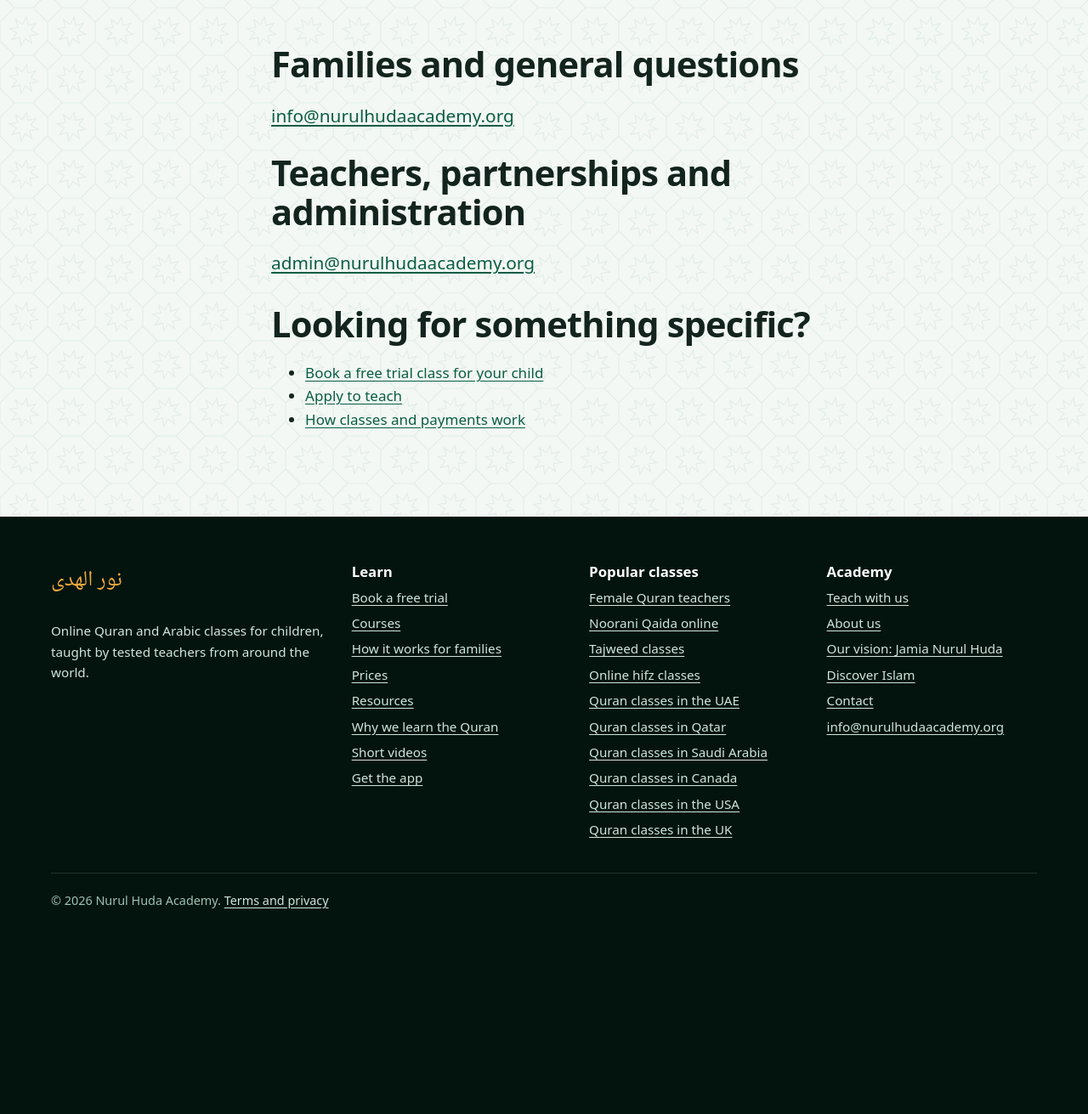
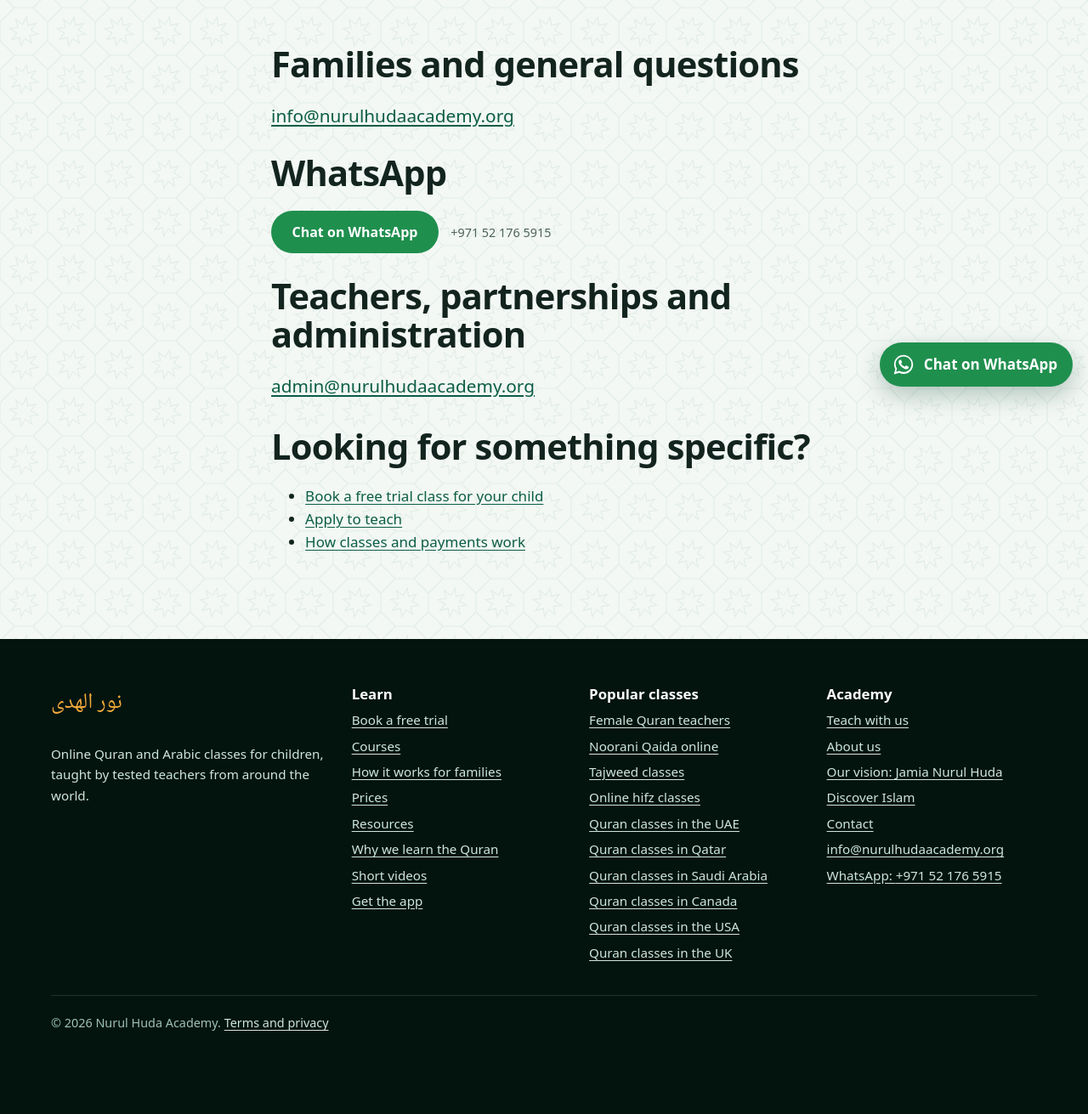
Before and after one commit to hayatkhan321/nurulhuda-academy, a Flask app: page /contact in a window 1280 px wide. Shown: the part 327-1638 px from the top of the page at 85% size. Before the commit the page ends 1396 px from the top, so only its background shows below. Run offline with Flask 3, Linux system fonts and the light colour scheme; some web fonts are replaced.

Commit message:
Chat on WhatsApp: floating button on public pages, Contact page and footer links (+971 52 176 5915), greeting typed in the visitor's language
Co-Authored-By: Claude Opus 5.5 <noreply@anthropic.com>
Claude-Session: https://claude.ai/code/session_01LcH6Hpkaqaxq97w6f9YcJF

```diff
--- a/config.py
+++ b/config.py
@@ -64,6 +64,8 @@ class Config:
     # Claude as bookkeeping reviewer (https://console.anthropic.com). Without a key, the Books page works without it.
     ANTHROPIC_API_KEY = os.getenv("ANTHROPIC_API_KEY", "").strip()
     ANTHROPIC_MODEL = os.getenv("ANTHROPIC_MODEL", "claude-sonnet-5-5").strip()
+    # The academy's public WhatsApp number (digits only, with country code) for the "Chat on WhatsApp" links.
+    WHATSAPP_PUBLIC_NUMBER = os.getenv("WHATSAPP_PUBLIC_NUMBER", "971521765915").strip().lstrip("+")
     WHATSAPP_TOKEN = os.getenv("WHATSAPP_TOKEN", "").strip()
     WHATSAPP_PHONE_ID = os.getenv("WHATSAPP_PHONE_ID", "").strip()
     WHATSAPP_VERIFY_TOKEN = os.getenv("WHATSAPP_VERIFY_TOKEN", "").strip()
--- a/nurulhuda/i18n/ar.json
+++ b/nurulhuda/i18n/ar.json
@@ -686,5 +686,6 @@
 "685": "مرة واحدة",
 "686": "الأكثر طلبًا",
 "687": "{plan}: {price}",
-"688": "الأسعار وخصومات العائلة"
+"688": "الأسعار وخصومات العائلة",
+"689": "تواصل معنا عبر واتساب"
 }
--- a/nurulhuda/i18n/es.json
+++ b/nurulhuda/i18n/es.json
@@ -685,5 +685,6 @@
 "685": "una vez",
 "686": "Más popular",
 "687": "{plan}: {price}",
-"688": "Ver precios y descuentos familiares"
+"688": "Ver precios y descuentos familiares",
+"689": "Escríbenos por WhatsApp"
 }
--- a/nurulhuda/i18n/fr.json
+++ b/nurulhuda/i18n/fr.json
@@ -685,5 +685,6 @@
 "685": "une fois",
 "686": "Le plus choisi",
 "687": "{plan} : {price}",
-"688": "Voir les tarifs et les réductions familiales"
+"688": "Voir les tarifs et les réductions familiales",
+"689": "Écrivez-nous sur WhatsApp"
 }
--- a/nurulhuda/i18n/id.json
+++ b/nurulhuda/i18n/id.json
@@ -685,5 +685,6 @@
 "685": "sekali",
 "686": "Terpopuler",
 "687": "{plan}: {price}",
-"688": "Lihat harga dan diskon keluarga"
+"688": "Lihat harga dan diskon keluarga",
+"689": "Chat di WhatsApp"
 }
--- a/nurulhuda/i18n/keys.json
+++ b/nurulhuda/i18n/keys.json
@@ -686,5 +686,6 @@
 "685": "once",
 "686": "Most popular",
 "687": "{plan}: {price}",
-"688": "See prices and family discounts"
+"688": "See prices and family discounts",
+"689": "Chat on WhatsApp"
 }
--- a/nurulhuda/i18n/ms.json
+++ b/nurulhuda/i18n/ms.json
@@ -685,5 +685,6 @@
 "685": "sekali",
 "686": "Paling popular",
 "687": "{plan}: {price}",
-"688": "Lihat harga dan diskaun keluarga"
+"688": "Lihat harga dan diskaun keluarga",
+"689": "Sembang di WhatsApp"
 }
--- a/nurulhuda/routes.py
+++ b/nurulhuda/routes.py
@@ -22,7 +22,37 @@ def _inject():
     if "csrf" not in session:
         session["csrf"] = secrets.token_urlsafe(24)
     return {"C": C, "site_url": current_app.config["SITE_URL"].rstrip("/"), "csrf": session["csrf"],
-            "contact_email": current_app.config["CONTACT_EMAIL"], "admin_email": current_app.config["ADMIN_EMAIL"]}
+            "contact_email": current_app.config["CONTACT_EMAIL"], "admin_email": current_app.config["ADMIN_EMAIL"],
+            **_whatsapp_links()}
+
+
+# First message typed for the family when they tap "Chat on WhatsApp" (they can change it before sending).
+WA_HELLO = {
+    "en": "Assalamu alaikum, I would like to know about Quran classes for my child.",
+    "ur": "السلام علیکم، میں اپنے بچے کے لیے قرآن کی کلاسوں کے بارے میں جاننا چاہتا ہوں۔",
+    "ar": "السلام عليكم، أود أن أعرف عن دروس القرآن لطفلي.",
+    "hi": "अस्सलामु अलैकुम, मैं अपने बच्चे के लिए क़ुरआन की कक्षाओं के बारे में जानना चाहता हूँ।",
+    "ms": "Assalamualaikum, saya ingin tahu tentang kelas al-Quran untuk anak saya.",
+    "id": "Assalamualaikum, saya ingin tahu tentang kelas mengaji Al-Quran untuk anak saya.",
+    "es": "Assalamu alaikum, me gustaría saber sobre las clases de Corán para mi hijo.",
+    "fr": "Assalamu alaikum, j'aimerais en savoir plus sur les cours de Coran pour mon enfant.",
+}
+# Pages where the floating WhatsApp button would get in the way (classroom, dashboards, admin).
+WA_HIDE = ("/admin", "/teacher", "/class", "/my", "/login", "/board", "/offline", "/cron", "/followups", "/pay", "/invoice")
+
+
+def _whatsapp_links() -> dict:
+    from urllib.parse import quote
+    num = current_app.config.get("WHATSAPP_PUBLIC_NUMBER", "")
+    if not num:
+        return {"wa_href": None, "wa_display": None, "wa_float": False}
+    lang = g.get("lang", "en")
+    display = "+" + num
+    if num.startswith("971") and len(num) == 12:          # +971 52 176 5915
+        display = f"+971 {num[3:5]} {num[5:8]} {num[8:]}"
+    return {"wa_href": f"https://wa.me/{num}?text={quote(WA_HELLO.get(lang, WA_HELLO['en']))}",
+            "wa_display": display,
+            "wa_float": not request.path.startswith(WA_HIDE)}
 
 
 def _check_form():
--- a/nurulhuda/seo.py
+++ b/nurulhuda/seo.py
@@ -126,6 +126,8 @@ def organization() -> dict:
                 "url": base,
                 "logo": base + url_for("static", filename="icons/icon-512.png"),
                 "email": current_app.config["CONTACT_EMAIL"],
+                **({"telephone": "+" + current_app.config["WHATSAPP_PUBLIC_NUMBER"]}
+                   if current_app.config.get("WHATSAPP_PUBLIC_NUMBER") else {}),
                 "description": "Live one-to-one online Quran, Noorani Qaida, tajweed, hifz, Arabic and Islamic studies "
                                "classes for children, with tested teachers.",
                 "areaServed": ["AE", "QA", "SA", "CA", "US", "GB", "PK", "IN", "MY", "ID"],
--- a/nurulhuda/static/site.css
+++ b/nurulhuda/static/site.css
@@ -644,3 +644,15 @@ tr.corrected td { color: var(--muted); text-decoration: line-through; text-decor
   body { background: #fff !important; }
 }
 .ai-answer { margin-top: 16px; padding: 16px 18px; border-radius: var(--r-sm); background: var(--paper); border-inline-start: 4px solid var(--emerald); white-space: pre-wrap; line-height: 1.6; }
+
+/* WhatsApp: floating button on public pages, and the button on the Contact page. WhatsApp's own green, so families recognise it. */
+.wa-float { position: fixed; inset-inline-end: 18px; bottom: 18px; z-index: 50; display: inline-flex; align-items: center; gap: 10px;
+  background: #1f8f4e; color: #fff; text-decoration: none; font-weight: 650; padding: 12px 18px 12px 14px; border-radius: 999px;
+  box-shadow: 0 10px 28px rgba(7, 61, 46, .28); }
+.wa-float:hover { background: #18773f; color: #fff; }
+.wa-float:focus-visible { outline: 3px solid var(--saffron); outline-offset: 3px; }
+@media (max-width: 640px) { .wa-float { padding: 13px; bottom: 14px; inset-inline-end: 14px; } .wa-float span { position: absolute; width: 1px; height: 1px; overflow: hidden; clip: rect(0 0 0 0); } }
+@media print { .wa-float { display: none; } }
+.btn-wa { background: #1f8f4e; color: #fff; }
+.btn-wa:hover { background: #18773f; color: #fff; }
+.site-footer { padding-bottom: 96px; }
--- a/nurulhuda/templates/base.html
+++ b/nurulhuda/templates/base.html
@@ -119,6 +119,7 @@
           <li><a href="{{ url_for('site.islam') }}">Discover Islam</a></li>
           <li><a href="{{ url_for('site.contact') }}">Contact</a></li>
           <li><a href="mailto:{{ contact_email }}">{{ contact_email }}</a></li>
+          {% if wa_href %}<li><a href="{{ wa_href }}" rel="noopener" target="_blank">WhatsApp: <span dir="ltr"><!--nt-->{{ wa_display }}<!--/nt--></span></a></li>{% endif %}
           {% if C.YOUTUBE %}<li><a href="{{ C.YOUTUBE }}" rel="noopener">YouTube</a></li>{% endif %}
           {% if C.TIKTOK %}<li><a href="{{ C.TIKTOK }}" rel="noopener">TikTok</a></li>{% endif %}
           {% if C.X_URL %}<li><a href="{{ C.X_URL }}" rel="noopener">X</a></li>{% endif %}
@@ -128,6 +129,10 @@
     <p class="small">&copy; 2026 Nurul Huda Academy. <a href="{{ url_for('site.terms') }}">Terms and privacy</a></p>
   </div>
 </footer>
+{% if wa_href and wa_float %}<a class="wa-float" href="{{ wa_href }}" rel="noopener" target="_blank" aria-label="Chat on WhatsApp">
+  <svg viewBox="0 0 32 32" width="28" height="28" aria-hidden="true"><path fill="currentColor" d="M16 3C9 3 3.3 8.6 3.3 15.6c0 2.2.6 4.4 1.7 6.3L3 29l7.3-1.9c1.8 1 3.8 1.5 5.8 1.5 7 0 12.7-5.6 12.7-12.6S23 3 16 3Zm0 23.1c-1.9 0-3.7-.5-5.3-1.4l-.4-.2-4.3 1.1 1.2-4.2-.3-.4a10.4 10.4 0 0 1-1.6-5.5C5.3 9.8 10.1 5.1 16 5.1s10.7 4.7 10.7 10.5S21.9 26.1 16 26.1Zm5.9-7.8c-.3-.2-1.9-.9-2.2-1-.3-.1-.5-.2-.7.2l-1 1.2c-.2.2-.4.2-.7.1-.3-.2-1.4-.5-2.6-1.6-1-.9-1.6-1.9-1.8-2.2-.2-.3 0-.5.1-.7l.5-.6.3-.5c.1-.2 0-.4 0-.6l-1-2.4c-.3-.6-.5-.5-.7-.5h-.6c-.2 0-.6.1-.9.4-.3.3-1.2 1.1-1.2 2.8s1.2 3.2 1.4 3.5c.2.2 2.4 3.6 5.8 5 .8.4 1.4.6 1.9.7.8.3 1.5.2 2.1.1.6-.1 1.9-.8 2.2-1.5.3-.7.3-1.4.2-1.5-.1-.2-.3-.3-.6-.4Z"/></svg>
+  <span>Chat on WhatsApp</span>
+</a>{% endif %}
 <script>if ("serviceWorker" in navigator) { window.addEventListener("load", function () { navigator.serviceWorker.register("/sw.js").catch(function () {}); }); }</script>
 {% block scripts %}{% endblock %}
 </body>
--- a/nurulhuda/templates/contact.html
+++ b/nurulhuda/templates/contact.html
@@ -4,6 +4,9 @@
 <section class="section"><div class="wrap prose">
   <h2>Families and general questions</h2>
   <p><a href="mailto:{{ contact_email }}" style="font-size:1.3rem">{{ contact_email }}</a></p>
+  {% if wa_href %}<h2 style="margin-top:28px">WhatsApp</h2>
+  <p><a class="btn btn-wa" href="{{ wa_href }}" rel="noopener" target="_blank">Chat on WhatsApp</a>
+     <span class="small" style="margin-inline-start:10px" dir="ltr"><!--nt-->{{ wa_display }}<!--/nt--></span></p>{% endif %}
   <h2 style="margin-top:28px">Teachers, partnerships and administration</h2>
   <p><a href="mailto:{{ admin_email }}" style="font-size:1.3rem">{{ admin_email }}</a></p>
   <h2 style="margin-top:32px">Looking for something specific?</h2>
```
Also changed, not shown: nurulhuda/i18n/hi.json, nurulhuda/i18n/ur.json.
